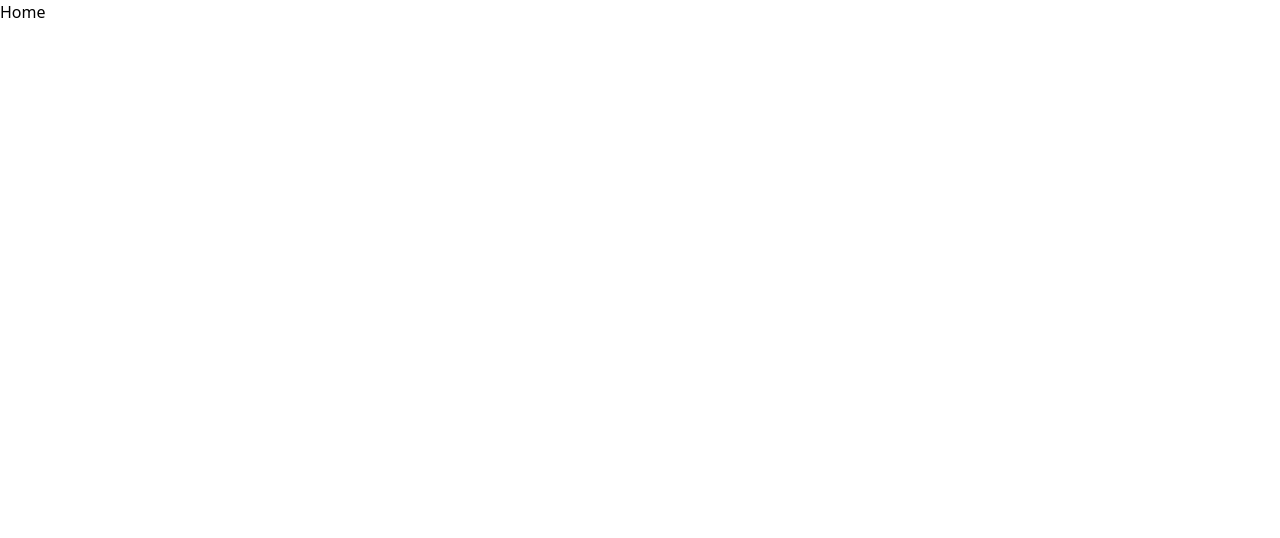
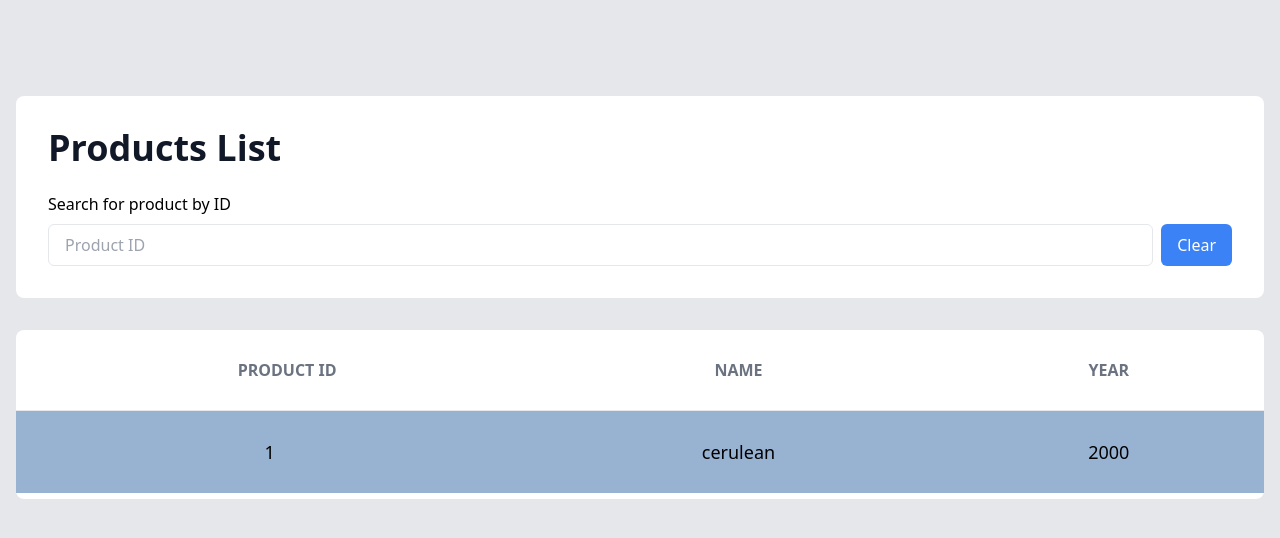
Before and after one commit to filipknias/codibly-recruitment-task, a React (Create React App) app: page / in a window 1280 px wide. Shown: the top 538 px of the page. Built offline with nearby package versions, Linux system fonts and the light colour scheme.

Commit message:
app components mockup

```diff
--- /dev/null
+++ b/src/components/app/Header.tsx
@@ -0,0 +1,10 @@
+import SearchProducts from "./SearchProducts";
+
+export default function Header() {
+    return (
+        <div className="bg-white rounded-lg p-8 mb-8">
+            <h1 className="text-4xl text-gray-900 font-semibold mb-6">Products List</h1>
+            <SearchProducts />
+        </div>
+    )
+}
--- /dev/null
+++ b/src/components/app/ProductsTable.tsx
@@ -0,0 +1,38 @@
+export default function ProductsTable() {
+  return (
+    <div className="bg-white rounded-lg">
+        <div className="overflow-x-auto">
+            <div className="inline-block min-w-full overflow-hidden">
+                <table className="table-auto w-full">
+                    <thead>
+                        <tr>
+                            <th className="pl-9 h-20 uppercase font-semibold whitespace-nowrap border-b border-gray-200 text-gray-500">Product ID</th>
+                            <th className="p-5 h-20 uppercase font-semibold whitespace-nowrap border-b border-gray-200 text-gray-500">Name</th>
+                            <th className="p-5 h-20 uppercase font-semibold whitespace-nowrap border-b border-gray-200 text-gray-500">Year</th>
+                        </tr>
+                    </thead>
+                    <tbody>
+                        <tr style={{ backgroundColor: '#98B2D1' }}>
+                            <td>
+                                <div className="flex items-center justify-center p-5 h-20 text-center">
+                                    <span className="text-lg font-heading font-medium">1</span>
+                                </div>
+                            </td>
+                            <td>
+                                <div className="flex items-center justify-center p-5 h-20 text-center">
+                                    <span className="text-lg font-heading font-medium">cerulean</span>
+                                </div>
+                            </td>
+                            <td>
+                                <div className="flex items-center justify-center p-5 h-20 text-center">
+                                    <span className="text-lg font-heading font-medium">2000</span>
+                                </div>
+                            </td>
+                        </tr>
+                    </tbody>
+                </table>
+            </div>
+      </div>
+    </div>
+  )
+}
--- /dev/null
+++ b/src/components/app/SearchProducts.tsx
@@ -0,0 +1,17 @@
+export default function SearchProducts() {
+  return (
+    <div>
+        <label htmlFor="product-id" className="block mb-2">Search for product by ID</label>
+        <div className="flex flex-wrap gap-2">
+            <input
+                id="product-id"
+                type="number"
+                min="1"
+                className="flex-1 rounded-md border border-gray-200 px-4 py-2 focus:ring-4 ring-blue-200 transition duration-200 outline-none"
+                placeholder="Product ID"
+            />
+            <button className="rounded-md bg-blue-500 px-4 py-2 text-white hover:bg-blue-600 transition duration-200">Clear</button>
+        </div>
+    </div>
+  )
+}
--- /dev/null
+++ b/src/components/ui/ContentContainer.tsx
@@ -0,0 +1,11 @@
+type TProps = {
+    children: React.ReactNode;
+}
+
+export default function ContentContainer({ children }: TProps) {
+  return (
+    <div className="container mx-auto px-4 py-24">
+        {children}
+    </div>
+  )
+}
--- a/src/index.css
+++ b/src/index.css
@@ -1,3 +1,7 @@
 @tailwind base;
 @tailwind components;
 @tailwind utilities;
+
+body {
+    @apply bg-gray-200;
+}
--- a/src/pages/Home.tsx
+++ b/src/pages/Home.tsx
@@ -1,5 +1,12 @@
+import Header from "../components/app/Header";
+import ProductsTable from "../components/app/ProductsTable";
+import ContentContainer from "../components/ui/ContentContainer";
+
 export default function Home() {
-  return (
-    <div>Home</div>
-  )
+    return (
+        <ContentContainer>
+            <Header />
+            <ProductsTable />
+        </ContentContainer>
+    )
 }
```
